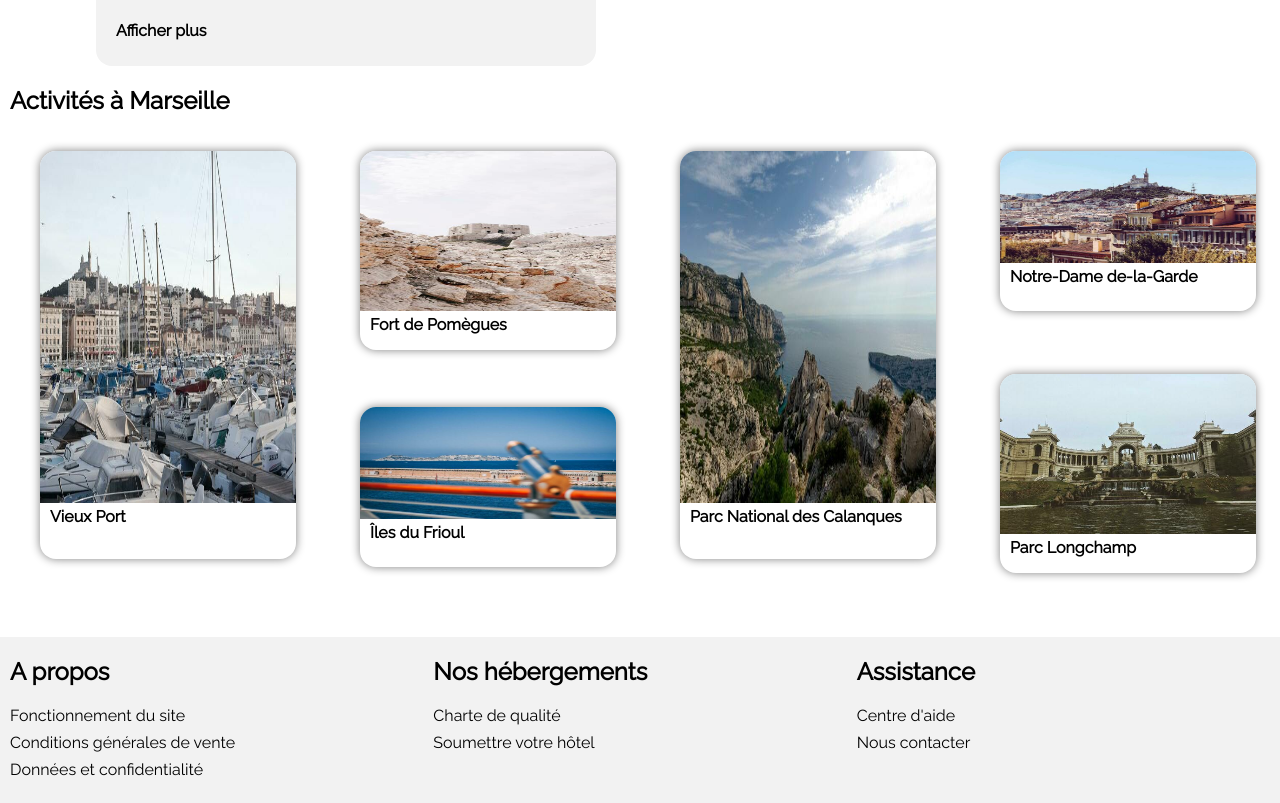
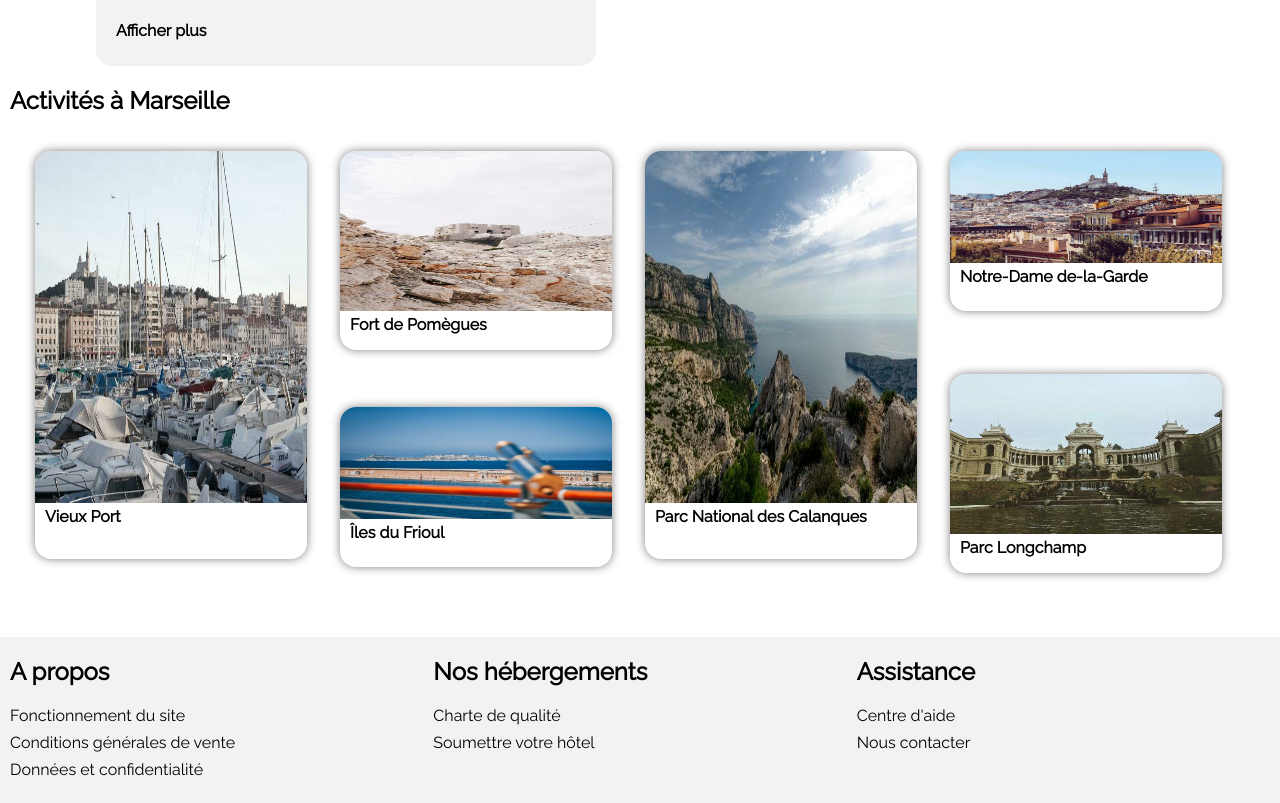
Before and after one commit to djenebaa/DjenebaSoumare_02_27042021, a plain HTML site: page index.html in a window 1280 px wide. Shown: the part 1320-2123 px from the top of the page. Drawn offline with Linux system fonts and the light colour scheme.

Commit message:
projet fini et corriger

```diff
--- a/style/style.css
+++ b/style/style.css
@@ -353,7 +353,7 @@ strong p {
 #Activites .Grande-image2 img,
 #Activites .Grande-image1 img {
   height: 22em;
-  width: 16em;
+  width: 17em;
   border-radius: 1em 1em 0 0;
 }
 .Grande-image1 figure,
@@ -361,23 +361,30 @@ strong p {
   border-radius: 1em;
   padding-bottom: 1em;
   box-shadow: 0 0 10px grey;
-  width: 16em;
+  width: 17em;
   height: 24.5em;
   font-weight: bold;
 }
 .Grande-image1,.Grande-image2{
   width: 40px;
+ margin-left: 0px;
+}
+.Grande-image1{
+  margin-left: -5px;
+}
+.Grande-image2{
+  margin-left:-35px ;
 }
 #Activites .Normal-image1 img,
 #Activites .Normal-image4 img {
   height: 10em;
-  width: 16em;
+  width: 17em;
   border-radius: 1em 1em 0 0;
 }
 #Activites .Normal-image2 img,
 #Activites .Normal-image3 img{
   height: 7em;
-  width: 16em;
+  width: 17em;
   border-radius: 1em 1em 0 0;
 }
 .Normal-image1 figure,
@@ -385,23 +392,33 @@ strong p {
   border-radius: 1em;
   padding-bottom: 1em;
   box-shadow: 0 0 10px grey;
-  width: 16em;
+  width: 17em;
   font-weight: bold;
+  margin-left: 10px;
 }
 .Normal-image2 figure,
 .Normal-image3 figure{
   border-radius: 1em;
   padding-bottom: 1em;
   box-shadow: 0 0 10px grey;
-  width: 16em;
+  width: 17em;
   height: 9em;
   font-weight: bold;
+  margin-left: 10px;
+}
+.Normal-image1{
+  margin-left: 10px;
 }
 .Normal-image2{
   margin-top: 25px;
+  margin-left: 10px;
+}
+.Normal-image3{
+  margin-left: -20px;
 }
 .Normal-image4{
   margin-top: -8px;
+  margin-left: -20px;
 }
 .Normal-image1,.Normal-image2,.Normal-image3,.Normal-image4{
   width: 15px;
@@ -519,6 +536,12 @@ li{
     height: 13em;
     border-radius: 1em 0 0 1em;
   }
+  .Normal-image1,.Normal-image2,.Normal-image3,.Normal-image4{
+    margin: 0px;
+  }
+  .Grande-image1,.Grande-image2{
+    margin-left: -27px;
+  }
   footer {
     display: flex;
     flex-direction: column;
@@ -544,6 +567,7 @@ li{
   }
   #Navigation .NavBar{
     grid-area: 2/1/3/3;
+    margin-left: 0;
   }
   nav .logo{
     margin-left: 2px;
@@ -552,6 +576,7 @@ li{
   .NavBar a{
     padding-bottom: 1rem;
     margin-bottom: 2rem;
+    margin-left: 2em;
   }
   .NavBar a:hover {
     text-decoration: none;
@@ -694,8 +719,8 @@ li{
     height:11em;
     border-radius: 1em 0 0 1em;
   }
-  .Normal-image2{
-    margin-top: 0;
+  .Grande-image1,.Grande-image2,.Normal-image1,.Normal-image2,.Normal-image3,.Normal-image4{
+    margin: 0px;
   }
   footer {
     display: flex;
```
Also changed, not shown: index.html (+1 -1 lines).
